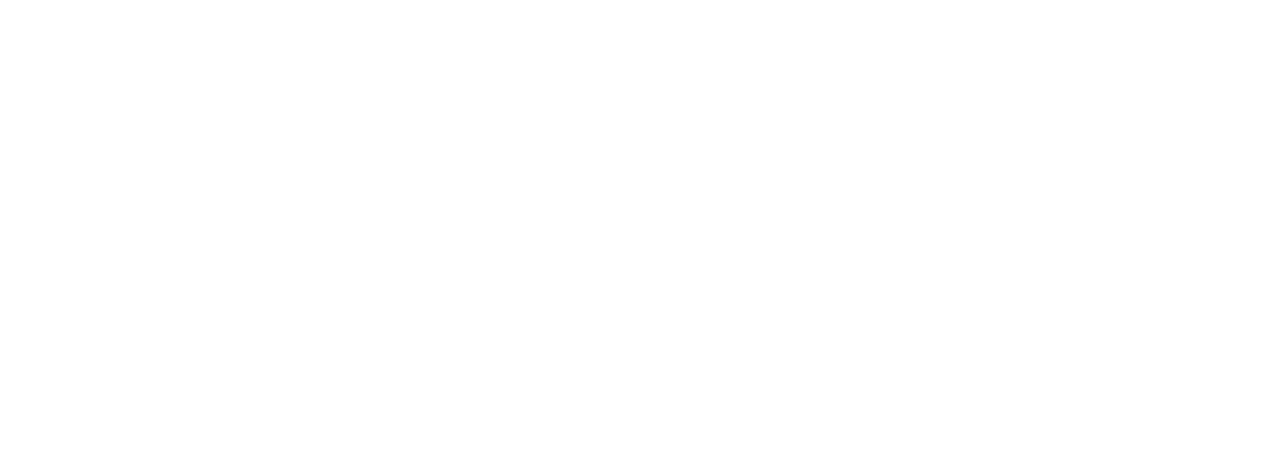
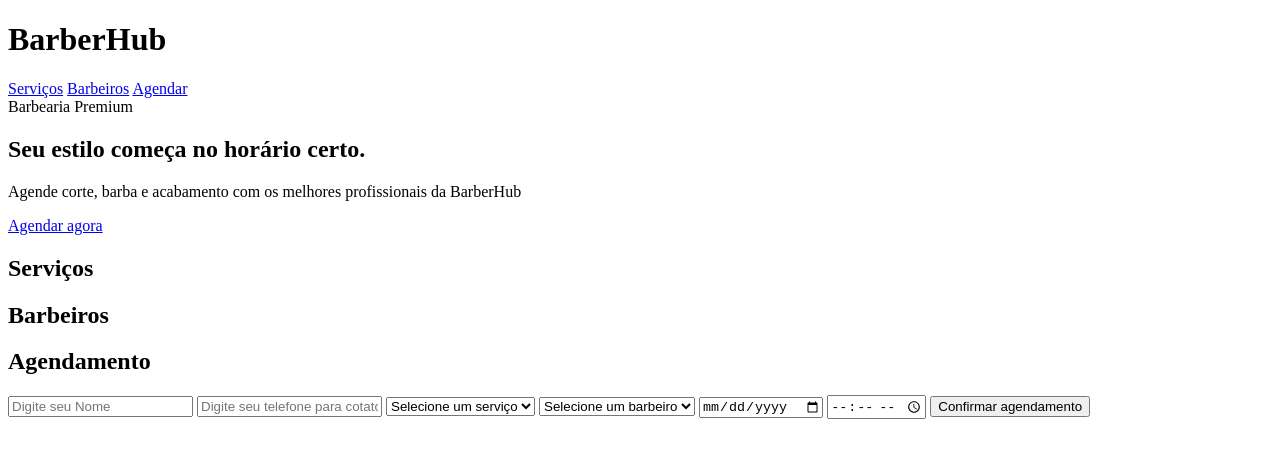
Before and after one commit to pedrolucasso832/BarberHub, a plain HTML site: page Frontend/index.html in a window 1280 px wide. Drawn offline with Linux system fonts and the light colour scheme.

Commit message:
fetch: estrutura html criada

```diff
--- a/Frontend/index.html
+++ b/Frontend/index.html
@@ -4,8 +4,64 @@
     <meta charset="UTF-8">
     <meta name="viewport" content="width=device-width, initial-scale=1.0">
     <title>BarberHub</title>
+    <link href="https://fonts.googleapis.com/css2?family=Inter:ital,opsz,wght@0,14..32,100..900;1,14..32,100..900&display=swap"rel="stylesheet">
+    <link rel="stylesheet" href="style.css">
 </head>
 <body>
+    <header class="header">
+        <h1>BarberHub</h1>
 
+        <nav>
+            <a href="#services">Serviços</a>
+            <a href="#Barbers">Barbeiros</a>
+            <a href="#booking">Agendar</a>
+        </nav>
+    </header>
+    <main>
+        <section class="hero">
+            <div>
+                <span>Barbearia Premium</span>
+                <h2>Seu estilo começa no horário certo.</h2>
+                <p>Agende corte, barba e acabamento com os melhores profissionais da BarberHub</p>
+                <a href="#booking" class="button">Agendar agora</a>
+            </div>
+        </section>
+
+        <section id="services" class="section">
+            <h2>Serviços</h2>
+            <div id="servicesList" class="grid"></div>
+        </section>
+
+        <section id="barbers" class="section">
+            <h2>Barbeiros</h2>
+            <div id="barbersList" class="grid"></div>
+        </section>
+
+        <section id="booking" class="section">
+            <h2>Agendamento</h2>
+
+            <form id="bookingForm" class="form">
+                <input type="text" name="clienteName" placeholder="Digite seu Nome" required>
+                <input type="tel" name="phone" placeholder="Digite seu telefone para cotato" required>
+
+                <select name="serviceId" id="serviceSelect" required>
+                    <option value="">Selecione um serviço</option>
+                </select>
+
+                <select name="barberID" id="barberSelect">
+                    <option value="">Selecione um barbeiro</option>
+                </select>
+
+                <input type="date" name="date" required>
+                <input type="time" name="time" required>
+
+                <button type="submit" class="buttom">Confirmar agendamento</button>
+            </form>
+
+            <p id="bookingMessage"></p>
+        </section>
+    </main>
+
+    <script src="app.js"></script>
 </body>
 </html>
```
